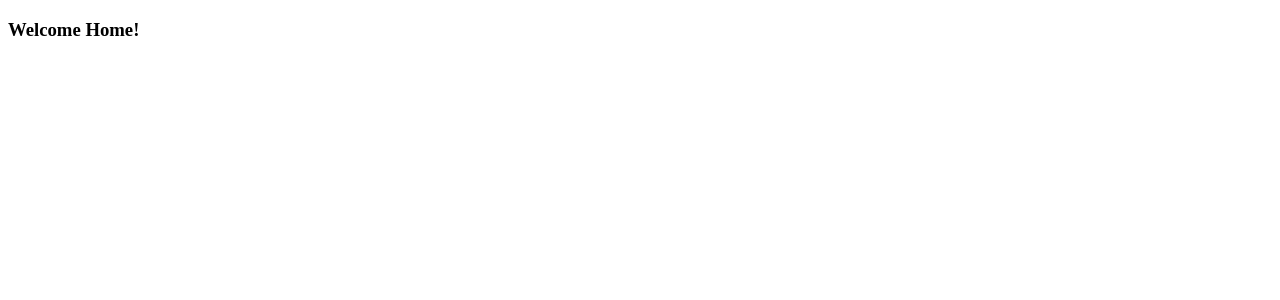
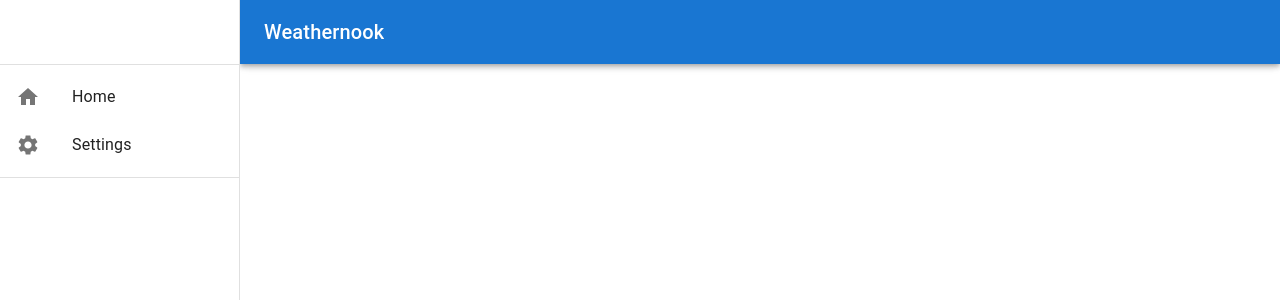
Before and after one commit to LRNZ09/weathernook, a React (Vite) app: page / in a window 1280 px wide. Shown: the top 300 px of the page. Built offline with nearby package versions, Linux system fonts and the light colour scheme.

Commit message:
feat: add app root component

```diff
--- a/src/App.tsx
+++ b/src/App.tsx
@@ -1,10 +1,33 @@
 import { RouterProvider } from '@tanstack/react-router'
 import router from './router'
+import { CssBaseline, GlobalStyles } from '@mui/material'
+import { Experimental_CssVarsProvider as CssVarsProvider } from '@mui/material/styles'
+
+/**
+ * * It is a good practice to hoist the <GlobalStyles /> to a static constant,
+ * to avoid rerendering. This will ensure that the <style> tag generated would
+ * not recalculate on each render.
+ * @see {@link https://mui.com/material-ui/customization/how-to-customize/#4-global-css-override}
+ */
+const globalStyles = (
+  <GlobalStyles
+    styles={{
+      a: {
+        color: 'inherit',
+        textDecorationLine: 'inherit',
+      },
+    }}
+  />
+)
 
 const App = () => {
   return (
     <>
-      <RouterProvider router={router} />
+      <CssVarsProvider defaultMode='system'>
+        <CssBaseline /> {/* CssBaseline must come first */}
+        {globalStyles}
+        <RouterProvider router={router} />
+      </CssVarsProvider>
     </>
   )
 }
--- /dev/null
+++ b/src/components/AppDrawer.tsx
@@ -0,0 +1,64 @@
+import { Home, Settings } from '@mui/icons-material'
+import {
+  Divider,
+  Drawer,
+  DrawerProps,
+  List,
+  ListItem,
+  ListItemButton,
+  ListItemIcon,
+  ListItemText,
+  Toolbar,
+} from '@mui/material'
+import { Link } from '@tanstack/react-router'
+import { homeRoute, settingsRoute } from '../router'
+
+interface AppDrawerProps
+  extends Required<Pick<DrawerProps, 'onClose' | 'open' | 'variant'>> {
+  width: number
+}
+
+const AppDrawer = ({ width, ...props }: AppDrawerProps) => {
+  return (
+    <Drawer
+      {...props}
+      sx={{
+        width,
+        flexShrink: 0,
+        '& .MuiDrawer-paper': {
+          width,
+          boxSizing: 'border-box',
+        },
+      }}
+    >
+      <Toolbar />
+      <Divider />
+      <List>
+        <Link to={homeRoute.to}>
+          <ListItem disablePadding>
+            <ListItemButton>
+              <ListItemIcon>
+                <Home />
+              </ListItemIcon>
+              <ListItemText primary='Home' />
+            </ListItemButton>
+          </ListItem>
+        </Link>
+
+        <Link to={settingsRoute.to}>
+          <ListItem disablePadding>
+            <ListItemButton>
+              <ListItemIcon>
+                <Settings />
+              </ListItemIcon>
+              <ListItemText primary='Settings' />
+            </ListItemButton>
+          </ListItem>
+        </Link>
+      </List>
+      <Divider />
+    </Drawer>
+  )
+}
+
+export default AppDrawer
--- /dev/null
+++ b/src/components/AppHeader.tsx
@@ -0,0 +1,58 @@
+import AppDrawer from './AppDrawer'
+import { useBoolean } from 'ahooks'
+import {
+  AppBar,
+  IconButton,
+  Toolbar,
+  Typography,
+  useMediaQuery,
+  useTheme,
+} from '@mui/material'
+import MenuIcon from '@mui/icons-material/Menu'
+
+const DRAWER_WIDTH = 240
+
+const AppHeader = () => {
+  const theme = useTheme()
+  const matches = useMediaQuery(theme.breakpoints.up('sm'))
+
+  const [isDrawerOpen, { setFalse: closeDrawer, toggle: toggleDrawer }] =
+    useBoolean()
+
+  return (
+    <>
+      <AppBar
+        position='fixed'
+        sx={{
+          width: { sm: `calc(100% - ${DRAWER_WIDTH}px)` },
+          ml: { sm: `${DRAWER_WIDTH}px` },
+        }}
+      >
+        <Toolbar>
+          <IconButton
+            aria-label='toggle drawer'
+            color='inherit'
+            edge='start'
+            sx={{ mr: 2, display: { sm: 'none' } }}
+            onClick={toggleDrawer}
+          >
+            <MenuIcon />
+          </IconButton>
+
+          <Typography variant='h6' noWrap component='div'>
+            Weathernook
+          </Typography>
+        </Toolbar>
+      </AppBar>
+
+      <AppDrawer
+        open={isDrawerOpen}
+        onClose={closeDrawer}
+        variant={matches ? 'permanent' : 'temporary'}
+        width={DRAWER_WIDTH}
+      />
+    </>
+  )
+}
+
+export default AppHeader
--- /dev/null
+++ b/src/modules/root/index.tsx
@@ -0,0 +1,12 @@
+import { Outlet } from '@tanstack/react-router'
+import AppHeader from '../../components/AppHeader'
+
+const AppRoot = () => (
+  <>
+    <AppHeader />
+
+    <Outlet />
+  </>
+)
+
+export default AppRoot
--- a/src/router/index.ts
+++ b/src/router/index.ts
@@ -1,7 +1,10 @@
 import { RootRoute, Route, Router } from '@tanstack/react-router'
 import Home from '../modules/home'
+import AppRoot from '../modules/root'
 
-const rootRoute = new RootRoute()
+const rootRoute = new RootRoute({
+  component: AppRoot,
+})
 
 const homeRoute = new Route({
   getParentRoute: () => rootRoute,
```
